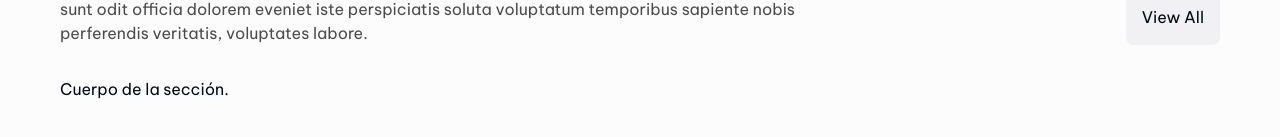
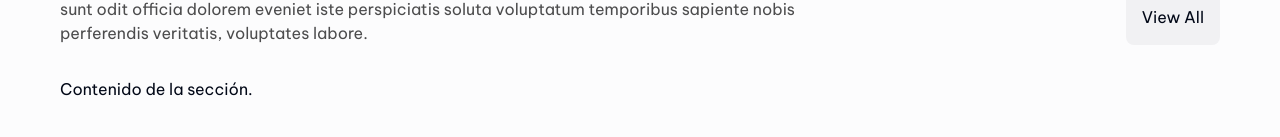
Before and after one commit to ManuelAlejandro93/innovarte, a React (Vite) app: page / in a window 1280 px wide. Shown: the part 631-768 px from the top of the page. Built offline with nearby package versions, Linux system fonts and the light colour scheme; what tailwindcss-animated would draw is missing.

Commit message:
Cambios antes de empezar de nuevo.

```diff
--- a/src/Components/CompTesting/CompTesting.tsx
+++ b/src/Components/CompTesting/CompTesting.tsx
@@ -1,9 +1,16 @@
 import { SingleSection } from '@/Components';
+import { loremGeneral } from '@/Standars';
+
 export const CompTesting = () => {
   return (
     <div>
       <span className='text-red-500'>Testing Component</span>
-      <SingleSection></SingleSection>
+      <SingleSection
+        title={'Benefits'}
+        subtitle={loremGeneral}
+      >
+        <h3>Contenido de la sección.</h3>
+      </SingleSection>
     </div>
   );
 };
--- a/src/Components/SingleSection/SingleSection.tsx
+++ b/src/Components/SingleSection/SingleSection.tsx
@@ -1,14 +1,18 @@
 import { SingleSectionHeader } from '@/Components';
-import { loremGeneral } from '@/Standars';
+import { SingleSectionInterface } from '@/Interfaces';
 
-export const SingleSection = () => {
+export const SingleSection = ({
+  children,
+  title,
+  subtitle
+}: SingleSectionInterface) => {
   return (
     <>
       <SingleSectionHeader
-        title={'Benefits'}
-        subtitle={loremGeneral}
-      ></SingleSectionHeader>
-      <h3>Cuerpo de la sección.</h3>
+        title={title}
+        subtitle={subtitle}
+      />
+      {children}
     </>
   );
 };
--- a/src/Interfaces/index.ts
+++ b/src/Interfaces/index.ts
@@ -1,2 +1,3 @@
-export * from './ChildrenProp';
-export * from './SingleSectionHeader';
+export * from './ChildrenPropInterface';
+export * from './SingleSectionHeaderInterface';
+export * from './SingleSectionInterface';
```
Also changed, not shown: src/Interfaces/SingleSectionInterface.ts (added, +7 -0 lines), src/Interfaces/ChildrenPropInterface.ts (renamed from src/Interfaces/ChildrenProp.ts), src/Interfaces/SingleSectionHeaderInterface.ts (renamed from src/Interfaces/SingleSectionHeader.ts).
